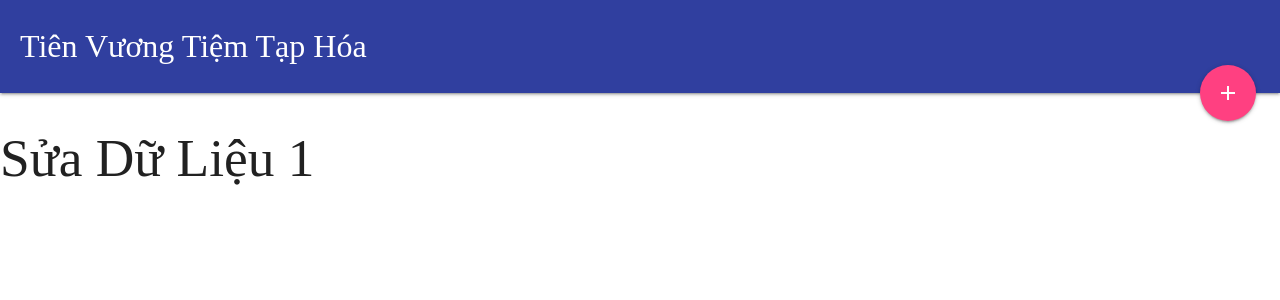
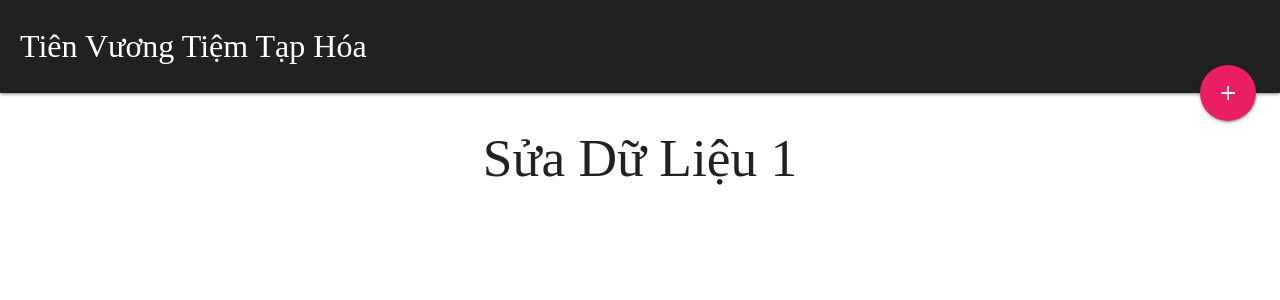
Before and after one commit to talongkhanh/ninja-smoothies, a Vue app: page /edit/1 in a window 1280 px wide. Shown: the top 300 px of the page. Built offline with nearby package versions, Linux system fonts and the light colour scheme.

Commit message:
Chỉnh vài thứ

```diff
--- a/package.json
+++ b/package.json
@@ -10,7 +10,7 @@
   "dependencies": {
     "core-js": "^3.6.5",
     "firebase": "^7.17.1",
-    "slugify": "^1.4.5",
+    "vietnamese-slug": "^1.1.4",
     "vue": "^2.6.11",
     "vue-router": "^3.0.1"
   },
--- a/src/components/Navbar.vue
+++ b/src/components/Navbar.vue
@@ -1,11 +1,11 @@
 <template>
   <div class="navbar">
-    <nav class="nav-extended indigo darken-2">
+    <nav class="nav-extended grey darken-4">
       <div class="nav-content">
         <router-link :to="{ name: 'Index' }">
           <span class="nav-title">Tiên Vương Tiệm Tạp Hóa</span>
         </router-link>
-        <a href class="btn-floating btn-large halfway-fab pink accent-2">
+        <a href class="btn-floating btn-large halfway-fab pink">
           <router-link :to="{ name: 'Add' }">
             <i class="material-icons">add</i>
           </router-link>
--- a/src/views/Add.vue
+++ b/src/views/Add.vue
@@ -31,7 +31,7 @@
 </template>
 
 <script>
-import slugify from "slugify";
+import slugify from "vietnamese-slug";
 import db from "@/firebase/init";
 export default {
   name: "Add",
@@ -55,11 +55,7 @@ export default {
           this.feedback = "Ingredients is not empty!";
         } else {
           this.feedback = null;
-          this.slug = slugify(this.title, {
-            lower: true,
-            remove: /[$*_+~.()'"!\-:@]/g,
-            replacement: "-",
-          });
+          this.slug = slugify(this.title);
           db.collection("smoothies")
             .add({
               title: this.title,
--- a/src/views/Edit.vue
+++ b/src/views/Edit.vue
@@ -1,17 +1,25 @@
 <template>
-  <div>
+  <div class="edit container">
     <h2>Sửa Dữ Liệu {{ this.$route.params.slug }}</h2>
   </div>
 </template>
 
 <script>
+// import db from "@/firebase/init";
+
 export default {
   name: "Edit",
   data() {
     return {};
   },
+  create() {
+    //   let ref = db.collection('smoothies').where()
+  },
 };
 </script>
 
 <style scoped>
+.edit {
+  text-align: center;
+}
 </style>
--- a/src/views/Index.vue
+++ b/src/views/Index.vue
@@ -88,7 +88,7 @@ export default {
 }
 
 .index .ingredients {
-  margin: 10px;
+  margin: 30px;
 }
 .index .ingredients li {
   display: inline-block;
```
Also changed, not shown: 1 other file (tests, documents, lock files or other folders).
